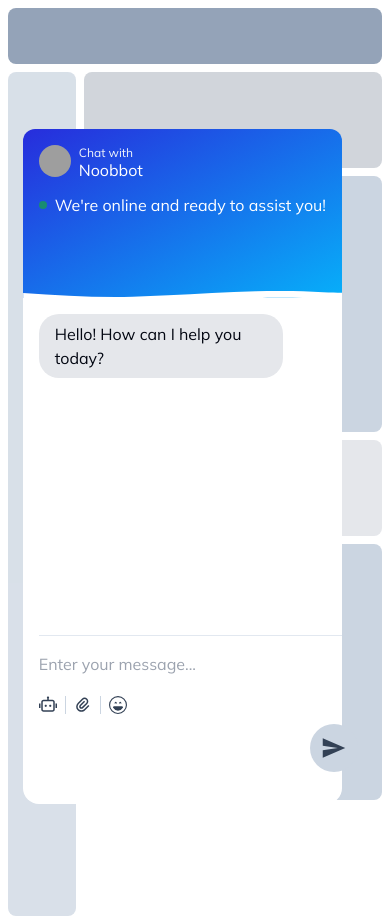
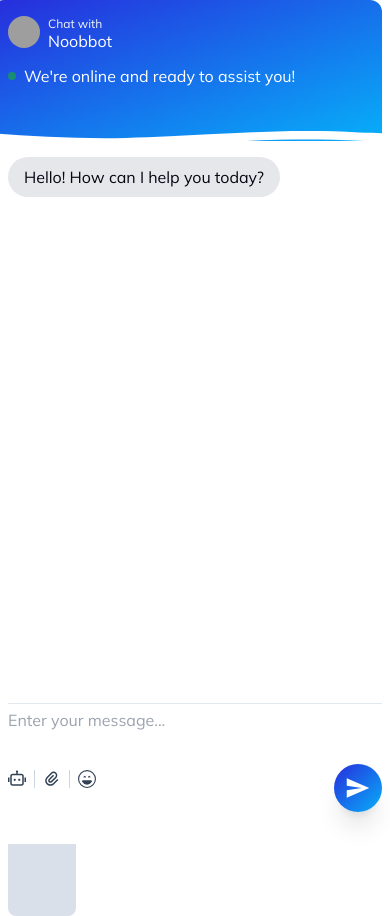
Before and after one commit to jainnhimanshuu/chatbot-frontend, a React (Vite) app: page / in a window 390 px wide. Built offline with nearby package versions, Linux system fonts and the light colour scheme; grey boxes are pictures that could not be loaded.

Commit message:
Add: emoji panel

```diff
--- a/package.json
+++ b/package.json
@@ -11,6 +11,7 @@
   },
   "dependencies": {
     "clsx": "^2.1.1",
+    "emoji-picker-react": "^4.12.0",
     "react": "^18.3.1",
     "react-dom": "^18.3.1",
     "react-icons": "^5.3.0",
--- a/src/components/chatbot/ChatBox.tsx
+++ b/src/components/chatbot/ChatBox.tsx
@@ -2,8 +2,12 @@ import React, { useEffect, useRef, useState } from "react";
 import ChatMessage from "./ChatMessage";
 import ChatInput from "./ChatInput";
 import ChatbotHeader from "./chatbotHeader";
+import EmojiPicker from "emoji-picker-react";
 
 const ChatBox: React.FC = () => {
+  const [isEmojiPanelOpen, setIsEmojiPanelOpen] = useState(false);
+  const [message, setMessage] = useState("");
+
   const [messages, setMessages] = useState<
     { message: string; sender: "user" | "bot" }[]
   >([{ message: "Hello! How can I help you today?", sender: "bot" }]);
@@ -19,22 +23,44 @@ const ChatBox: React.FC = () => {
     }, 1000);
   };
 
+  const handleEmojiClick = (emoji: { emoji: string }) => {
+    setMessage((prevMessage) => prevMessage + emoji.emoji);
+  };
+
   const messagesEndRef = useRef<HTMLDivElement | null>(null);
+
+  const toggleEmojiPanel = () => {
+    setIsEmojiPanelOpen((prev) => !prev);
+  };
 
   useEffect(() => {
     messagesEndRef.current?.scrollIntoView({ behavior: "smooth" });
   }, [messages]);
 
   return (
-    <div className="fixed bottom-10 right-12 z-50 h-4/5 bg-white rounded-2xl max-w-xs">
+    <div className="fixed lg:bottom-10 lg:right-12 z-50 lg:h-4/5 h-full  bg-white rounded-2xl lg:max-w-xs w-full bottom-0 right-2 ">
       <ChatbotHeader />
-      <div className="p-4 h-2/4 overflow-y-auto">
+      <div className="p-4 h-4/6 lg:h-2/4 overflow-y-auto">
         {messages.map((msg, index) => (
           <ChatMessage key={index} message={msg.message} sender={msg.sender} />
         ))}
         <div ref={messagesEndRef} />
+        {isEmojiPanelOpen && (
+          <div className="absolute bottom-24 left-0">
+            <EmojiPicker
+              width="20rem"
+              height="24rem"
+              onEmojiClick={handleEmojiClick}
+            />
+          </div>
+        )}
       </div>
-      <ChatInput onSend={handleSendMessage} />
+      <ChatInput
+        onSend={handleSendMessage}
+        toggleEmojiPanel={toggleEmojiPanel}
+        message={message}
+        setMessage={setMessage}
+      />
     </div>
   );
 };
--- a/src/components/chatbot/ChatInput.tsx
+++ b/src/components/chatbot/ChatInput.tsx
@@ -1,4 +1,4 @@
-import React, { useState, useRef } from "react";
+import React, { useState, useRef, useCallback } from "react";
 import { IoSendSharp } from "react-icons/io5";
 import { RiRobot2Line, RiAttachment2 } from "react-icons/ri";
 import { BsEmojiLaughing } from "react-icons/bs";
@@ -6,31 +6,58 @@ import { cn } from "../../lib/utils";
 
 interface ChatInputProps {
   onSend: (message: string) => void;
+  toggleEmojiPanel: () => void;
+  message: string;
+  setMessage: (msg: string) => void;
 }
 
-const ChatInput: React.FC<ChatInputProps> = ({ onSend }) => {
-  const [message, setMessage] = useState("");
-  const msgInputRef = useRef<HTMLInputElement>(null);
+const ChatInput: React.FC<ChatInputProps> = ({
+  onSend,
+  toggleEmojiPanel,
+  message,
+  setMessage,
+}) => {
+  const msgInputRef = useRef<HTMLTextAreaElement>(null);
   const [isBtnDisabled, setIsBtnDisabled] = useState(true);
 
-  const handleOnChange = (e: React.ChangeEvent<HTMLInputElement>) => {
+  const handleOnChange = useCallback(
+    (e: React.ChangeEvent<HTMLTextAreaElement>) => {
       const msg = e.target.value;
       setMessage(msg);
       setIsBtnDisabled(msg.trim() === "");
-  };
+    },
+    [setMessage]
+  );
 
-  const handleSend = () => {
+  const handleSend = useCallback(
+    (isEnterPressed?: boolean) => {
       if (message.trim()) {
         onSend(message);
+        if (!isEnterPressed) toggleEmojiPanel();
         setMessage("");
       }
-  };
+    },
+    [message, onSend, toggleEmojiPanel, setMessage]
+  );
 
-  const IconButton: React.FC<{ icon: React.ReactNode; title: string }> = ({
-    icon,
-    title,
-  }) => (
+  const handleOnKeyDown = useCallback(
+    (e: React.KeyboardEvent<HTMLTextAreaElement>) => {
+      if (e.key === "Enter") {
+        handleSend(true);
+      } else {
+        return;
+      }
+    },
+    [handleSend]
+  );
+
+  const IconButton: React.FC<{
+    icon: React.ReactNode;
+    title: string;
+    onClick?: () => void;
+  }> = ({ icon, title, onClick }) => (
     <div
+      onClick={onClick}
       className="group text-slate-700 text-lg cursor-pointer relative data-title"
       data-title={title}
     >
@@ -39,14 +66,14 @@ const ChatInput: React.FC<ChatInputProps> = ({ onSend }) => {
   );
 
   return (
-    <div className="h-1/4 border-t border-slate-200 mx=r-2 ml-4 pt-1 pb-4">
-      <input
+    <div className="relative h-1/6 lg:h-1/4 border-t border-slate-200 mx=r-2 ml-4 pt-1 pb-4">
+      <textarea
         ref={msgInputRef}
-        type="text"
         placeholder="Enter your message..."
-        className="focus:ring-0 focus-visible:outline-none h-12 w-full  overflow-wrap mb-2"
+        className="focus:ring-0 focus-visible:outline-none h-12 w-full  overflow-wrap mb-2 resize-none"
         value={message}
         onChange={handleOnChange}
+        onKeyDown={handleOnKeyDown}
       />
       <div className="flex items-center gap-2 divide-x divide-slate-300">
         <IconButton
@@ -62,6 +89,7 @@ const ChatInput: React.FC<ChatInputProps> = ({ onSend }) => {
           title="Attachment"
         />
         <IconButton
+          onClick={toggleEmojiPanel}
           icon={
             <BsEmojiLaughing className="ml-2 group-hover:animate-bounce transition-all delay-200" />
           }
@@ -69,13 +97,12 @@ const ChatInput: React.FC<ChatInputProps> = ({ onSend }) => {
         />
       </div>
       <button
-        onClick={handleSend}
+        onClick={() => handleSend()}
         disabled={isBtnDisabled}
+        aria-label="Send message"
         className={cn(
-          "absolute -right-4 bottom-8 rounded-full h-12 w-12 flex items-center justify-center text-2xl",
-          isBtnDisabled
-            ? "bg-slate-300 text-slate-700 cursor-default"
-            : "bg-gradient-to-br from-[#272ddc] to-[#07aff9] text-white hover:from-white hover:text-blue-600 hover:to-white shadow-xl transition-all"
+          "absolute right-0 lg:-right-4 bottom-8 rounded-full h-12 w-12 flex items-center justify-center text-2xl cursor-pointer",
+          "bg-gradient-to-br from-[#272ddc] to-[#07aff9] text-white hover:from-white hover:text-blue-600 hover:to-white shadow-xl transition-all"
         )}
       >
         <IoSendSharp />
--- a/src/components/chatbot/chatbotHeader.tsx
+++ b/src/components/chatbot/chatbotHeader.tsx
@@ -1,6 +1,6 @@
 function ChatbotHeader() {
   return (
-    <div className="relative bg-gradient-to-br from-[#272ddc] to-[#07aff9] text-white h-1/4 rounded-t-xl flex flex-col pt-4 px-4">
+    <div className="relative bg-gradient-to-br from-[#272ddc] to-[#07aff9] text-white h-1/6 lg:h-1/4 rounded-t-xl flex flex-col pt-4 px-4">
       <div className="flex items-start gap-2 mb-4">
         <img
           src="https://avatar.iran.liara.run/public"
--- a/src/index.css
+++ b/src/index.css
@@ -11,23 +11,3 @@
 .overflow-wrap {
     overflow-wrap: break-word;
 }
-
-.data-title[data-title]:hover::before {
-    height: 20px;
-    content: attr(data-title);
-    position: absolute;
-    top: -20px;
-    left: 10px;
-    transform: translate(-50%, -50%);
-    z-index: 100;
-    background-color: #222;
-    border-radius: 10px;
-    color:white;
-    font-size:12px;
-    padding: 1px 2px;
-    width: calc(100% + 60px);
-    display: flex;
-    align-items: center;
-    justify-content: center;
-    transition: all;
-  }
```
Also changed, not shown: 1 other file (tests, documents, lock files or other folders). Lines whose indentation alone changed are shown as unchanged.
